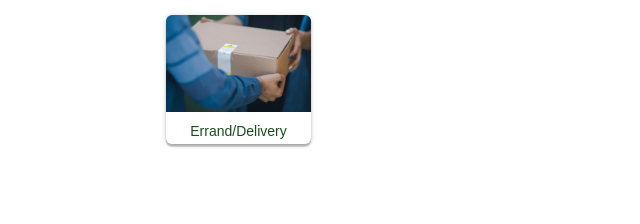
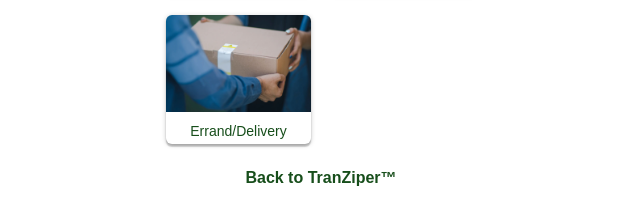
Before and after one commit to mainkindabusiness/2719, a plain HTML site: page user-guest.html in a window 1280 px wide. Shown: the part 462-686 px from the top of the page, without its empty margins (319-959 px from the left). Drawn offline with Linux system fonts and the light colour scheme.

Commit message:
Update user-guest.html

```diff
--- a/user-guest.html
+++ b/user-guest.html
@@ -411,6 +411,15 @@
         .options {
             display: inline;
         }
+        .back a {
+            text-align: center;
+            color: #174e1b;
+            font-weight: 600;
+        }
+
+        .back {
+            text-align: center;
+        }
     </style>
 </head>
 
@@ -524,6 +533,9 @@
 
 
         </div>
+        <div class="back">
+        <a href="index.html">Back to TranZiper™</a>
+    </div>
     </div>
 
 
```
